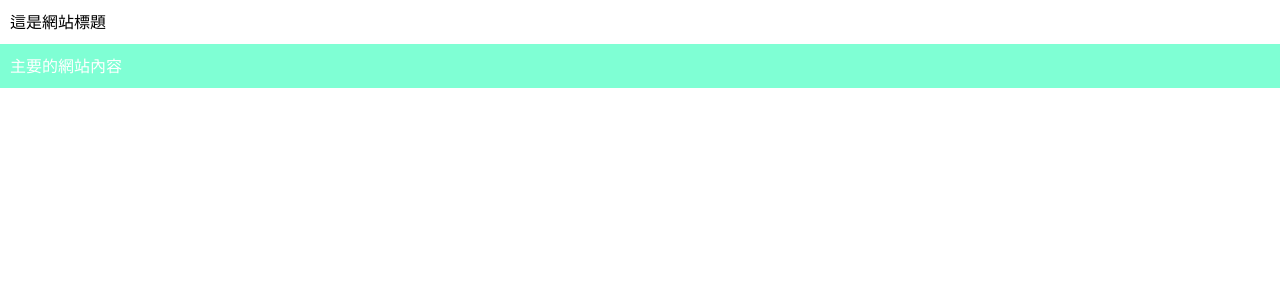
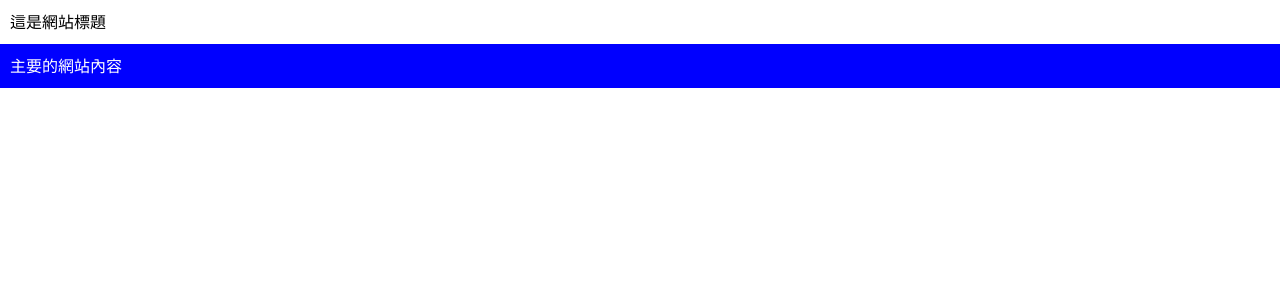
Before and after one commit to kirito489/vue-training, a Vue app: page / in a window 1280 px wide. Shown: the top 300 px of the page. Built offline with nearby package versions, Linux system fonts and the light colour scheme.

Commit message:
Vue 組件結構：自訂屬性

```diff
--- a/src/Main.vue
+++ b/src/Main.vue
@@ -9,7 +9,7 @@
 </script>
 
 <template>
-  <main :style="{ color, bgc: backgroundColor }">
+  <main :style="{ color, backgroundColor: bgc  }">
     <div @click="change"> {{ text }} </div>
   </main>
 </template>
```
